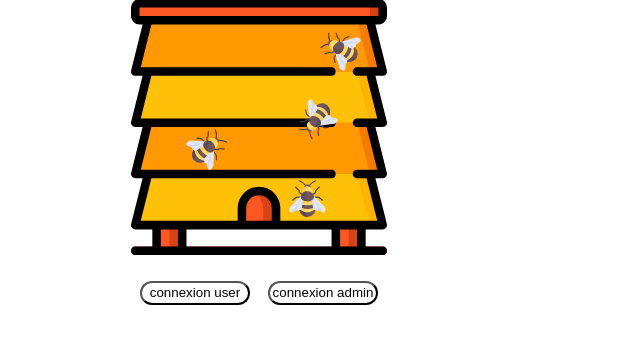
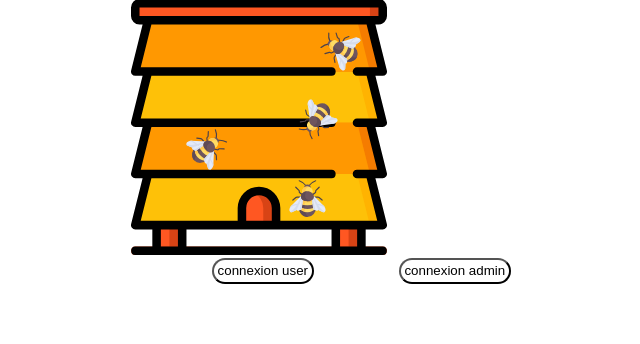
Before and after one commit to danoux10/rebuild_BTS_PROJET, a PHP site: page /view/home.php in a window 1280 px wide. Shown: the part 167-511 px from the top of the page, without its empty margins (381-1021 px from the left). Run offline with PHP 8.4, Linux system fonts and the light colour scheme; style sheets or scripts are compiled from the project's sources.

Commit message:
home responsive

```diff
--- a/css/style.css
+++ b/css/style.css
@@ -29,6 +37,16 @@ a {
   color: orangered;
 }
 
+#home_contener {
+  display: flex;
+  justify-content: center;
+  align-items: center;
+  flex-direction: column;
+}
+#home_contener .button_connexion {
+  margin-top: 1%;
+}
+
 @media screen and (min-width: 1441px) {
   #navbar nav ul li a, #navbar nav ul li .connexion {
     position: relative;
@@ -59,6 +100,28 @@ a {
   #navbar nav ul li a {
     text-shadow: 0.5px 0.5px 0.5px orange;
   }
+
+  #home_contener {
+    position: absolute;
+    top: 30%;
+    left: 25%;
+    width: 50%;
+  }
+  #home_contener #image_home {
+    width: 100%;
+  }
+  #home_contener .button_connexion {
+    width: 150%;
+    display: flex;
+    justify-content: space-around;
+    align-items: center;
+  }
+  #home_contener .button_connexion button {
+    width: auto;
+    background: none;
+    border-radius: 20px;
+    cursor: pointer;
+  }
 }
 
 /*# sourceMappingURL=style.css.map */
--- a/css/style.scss
+++ b/css/style.scss
@@ -37,6 +45,19 @@ a{
   }
 }
 
+//LINK home page
+//ANCHOR connexion form
+
+//ANCHOR img
+#home_contener{
+  display: flex;
+  justify-content: center;
+  align-items: center;
+  flex-direction: column;
+  .button_connexion{
+    margin-top: 1%;
+  }
+}
 //LINK responsive
 //desktop
 @media  screen and (min-width:1441px) {
@@ -87,4 +135,29 @@ a{
       }
     }
   }
+  //LINK home page
+  //ANCHOR connexion form
+
+  //ANCHOR img
+  #home_contener{
+    position: absolute;
+    top: 30%;
+    left: 25%;
+    width: 50%;
+    #image_home{
+      width: 100%;
+    }
+    .button_connexion{
+      width: 150%;
+      display: flex;
+      justify-content: space-around;
+      align-items: center;
+      button{
+        width: auto;
+        background: none;
+        border-radius: 20px;
+        cursor:pointer;
+      }
+    }
+  }
 }
--- a/view/home.php
+++ b/view/home.php
@@ -7,8 +7,7 @@
 <title>Accueil</title>
 </head>
 <body>
-<?php
-  include_once '../controller/navbar.php';?>
+<?php include_once '../controller/navbar.php';?>
 <!--home page no connect-->
 <div id="connexion_content" class="form_style">
     <form action="" method="post" id="form_connexion">
@@ -27,11 +26,11 @@
 <!-- image -->
 <div id="home_contener">
     <img src="../img/ruche.svg" alt="" id="image_home">
-    </div>
     <form method="post" class="button_connexion">
         <button type="submit" name="user_btn">connexion user</button>
         <button type="submit" name="admin_btn">connexion admin</button>
     </form>
+</div>
 <?php
   include_once '../controller/footer.php';
   include_once '../_function/connexion.php';
```
Also changed, not shown: other parts of css/style.css (+31 -0 lines), other parts of css/style.scss (+35 -0 lines), 1 other file. Lines whose indentation alone changed are shown as unchanged.
